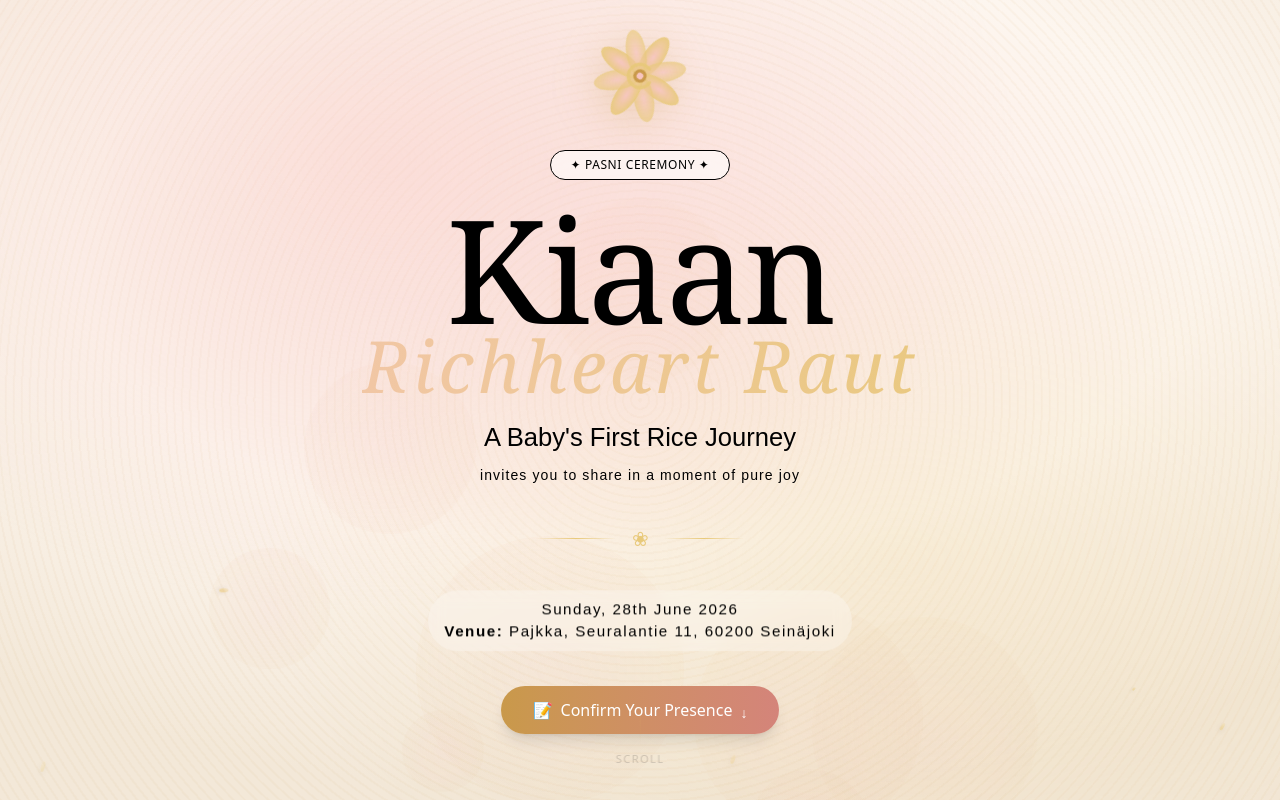
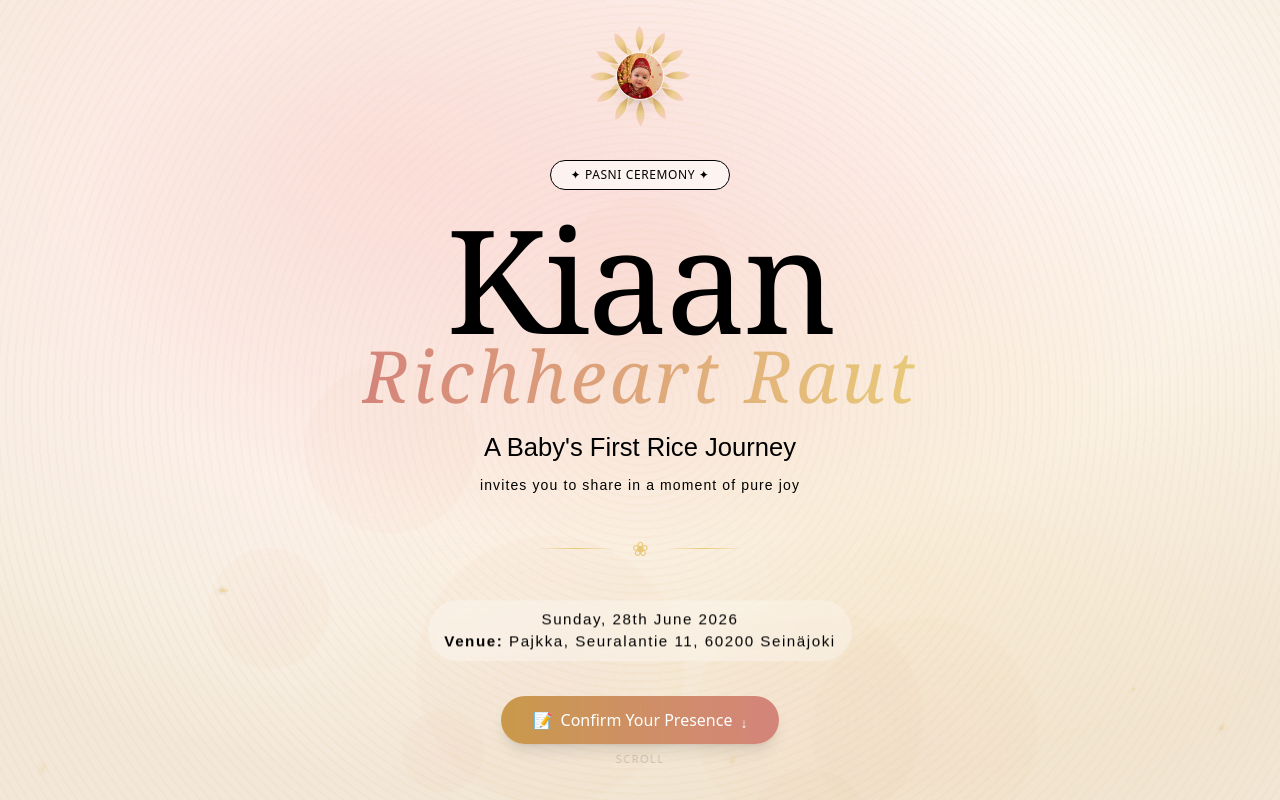
Before and after one commit to KiranNepali/kiaan-pasni, a Next.js app: page / in a window 1280 px wide. Shown: the top 800 px of the page. Built offline with nearby package versions, Linux system fonts and the light colour scheme.

Commit message:
hero changes

```diff
--- a/components/hero/HeroSection.tsx
+++ b/components/hero/HeroSection.tsx
@@ -51,7 +51,10 @@ export const HeroSection: React.FC = () => {
       </div>
 
       <div className="w-full flex justify-center items-center flex-col -mt-1.5 md:-mt-10">
-        <motion.div style={{ y: lotusY }} className="relative z-10 mb-6 flex justify-center items-center">
+        <motion.div
+          style={{ y: lotusY }}
+          className="relative z-10 mb-6 flex justify-center items-center"
+        >
           <LotusIcon />
         </motion.div>
 
@@ -80,18 +83,21 @@ export const HeroSection: React.FC = () => {
         >
           Kiaan
           <motion.span
-            animate={{ backgroundPosition: ["0% 50%", "100% 50%", "0% 50%"] }}
-            transition={{ duration: 3, repeat: Infinity, ease: "easeInOut" }}
+            animate={{
+              // scale: [1, 1, 1],
+              backgroundPosition: ["0% 50%", "100% 50%", "0% 50%"],
+            }}
+            transition={{ duration: 2, repeat: Infinity, ease: "easeInOut" }}
             className="block italic text-[clamp(2rem,6vw,4.5rem)] tracking-wider font-light bg-clip-text text-transparent"
             style={{
-              backgroundImage: "linear-gradient(to right, #f7c5c0, #e8c97a)",
+              backgroundImage:
+                "linear-gradient(to right, #d4847a, #e8c97a, #d4847a)",
               backgroundSize: "200% auto",
             }}
           >
             Richheart Raut
           </motion.span>
         </motion.h1>
-
         <motion.p
           initial={{ opacity: 0, y: 30 }}
           animate={{ opacity: 1, y: 0 }}
@@ -113,7 +119,7 @@ export const HeroSection: React.FC = () => {
             duration: 1,
             ease: [0.68, -0.55, 0.265, 1.55],
           }}
-          className="relative z-10 text-sm text-text-light tracking-[0.08em]"
+          className="relative z-10 text-sm  tracking-[0.08em]"
         >
           invites you to share in a moment of pure joy
         </motion.p>
--- a/components/hero/LotusIcon.tsx
+++ b/components/hero/LotusIcon.tsx
@@ -3,58 +3,120 @@
 
 import React from 'react';
 import { motion } from 'framer-motion';
+import Image from 'next/image';
 
 export const LotusIcon: React.FC = () => {
   return (
     <motion.div
+      // animate={{
+      //   y: [0, -5, 0],
+      // }}
+      // transition={{
+      //   duration: 3,
+      //   repeat: Infinity,
+      //   ease: "easeInOut"
+      // }}
+      className="relative"
+      style={{ width: "120px", height: "120px" }}
+    >
+      {/* Rotating outer petals */}
+      <motion.div
         animate={{ rotate: 360 }}
-      transition={{ duration: 20, repeat: Infinity, ease: "linear" }}
-      className="drop-shadow-lg"
-      style={{ filter: "drop-shadow(0 8px 20px rgba(201,153,74,0.3))" }}
+        transition={{ duration: 12, repeat: Infinity, ease: "linear" }}
+        className="absolute inset-0"
       >
-      <svg
-        width="100"
-        height="100"
-        viewBox="0 10 120 120"
-        fill="none"
-        overflow="visible"
-        xmlns="http://www.w3.org/2000/svg"
-      >
+        <svg width="120" height="120" viewBox="0 0 120 120" fill="none">
           <defs>
-          <radialGradient id="lg1" cx="50%" cy="50%" r="50%">
+            <linearGradient id="petalGrad" x1="0%" y1="0%" x2="0%" y2="100%">
               <stop offset="0%" stopColor="#f7c5c0" />
-            <stop offset="100%" stopColor="#e8c97a" />
-          </radialGradient>
+              <stop offset="50%" stopColor="#e8c97a" />
+              <stop offset="100%" stopColor="#c9994a" />
+            </linearGradient>
           </defs>
 
-        {[0, 45, 90, 135, 180, 225, 270, 315].map((angle, idx) => (
-          <ellipse
-            key={angle}
-            cx="60"
-            cy="42"
-            rx="12"
-            ry="28"
-            fill="url(#lg1)"
-            opacity={idx % 2 === 0 ? 0.9 : 0.7}
-            transform={`rotate(${angle} 60 70)`}
+          <g transform="translate(60, 60)">
+            {[...Array(12)].map((_, i) => (
+              <path
+                key={i}
+                d="M0 -25 Q-8 -40 0 -50 Q8 -40 0 -25"
+                fill="url(#petalGrad)"
+                opacity={0.8}
+                transform={`rotate(${i * 30})`}
               />
             ))}
+          </g>
+        </svg>
+      </motion.div>
 
-        <circle
-          cx="60"
-          cy="70"
-          r="14"
-          fill="none"
-          stroke="#e8c97a"
-          strokeWidth="4"
-          strokeDasharray="70 40"
-          strokeLinecap="round"
-          opacity=".9"
+      {/* Rotating inner petals (opposite direction) */}
+      <motion.div
+        animate={{ rotate: -360 }}
+        transition={{ duration: 18, repeat: Infinity, ease: "linear" }}
+        className="absolute inset-0"
+      >
+        <svg width="120" height="120" viewBox="0 0 120 120" fill="none">
+          <g transform="translate(60, 60)">
+            {[...Array(8)].map((_, i) => (
+              <path
+                key={i}
+                d="M0 -15 Q-5 -25 0 -32 Q5 -25 0 -15"
+                fill="#e8c97a"
+                opacity={0.6}
+                transform={`rotate(${i * 45 + 15})`}
+              />
+            ))}
+          </g>
+        </svg>
+      </motion.div>
+
+      {/* Floating sparkles */}
+      {/* {[...Array(6)].map((_, i) => (
+        <motion.div
+          key={`sparkle-${i}`}
+          animate={{
+            y: [0, -20, 0],
+            x: [0, (i % 2 === 0 ? 15 : -15), 0],
+            opacity: [0, 1, 0],
+            scale: [0, 1, 0]
+          }}
+          transition={{
+            duration: 3,
+            delay: i * 0.5,
+            repeat: Infinity,
+            ease: "easeInOut"
+          }}
+          className="absolute text-yellow-300 text-sm"
+          style={{
+            left: "50%",
+            top: "50%",
+            transform: `rotate(${i * 60}deg) translateY(-55px)`
+          }}
+        >
+          ✨
+        </motion.div>
+      ))} */}
+
+      {/* Center circle with baby image - no black border */}
+      <div className="absolute inset-0 flex items-center justify-center">
+        <div className="relative">
+          {/* Glowing ring */}
+          <motion.div
+            animate={{ scale: [1, 1.1, 1], opacity: [0.4, 0.7, 0.4] }}
+            transition={{ duration: 2, repeat: Infinity }}
+            className="absolute -inset-2 rounded-full bg-gradient-to-r from-gold/40 to-rose/30 blur-md"
           />
 
-        <circle cx="60" cy="70" r="8" fill="#c9994a" />
-        <circle cx="60" cy="70" r="4" fill="#f7c5c0" />
-      </svg>
+          {/* Image circle - transparent background */}
+          <div className="relative w-12 h-12 rounded-full border border-white/50 overflow-hidden shadow-lg bg-transparent">
+            <Image
+              src="/img2.jpg"
+              alt="Kiaan"
+              fill
+              className="object-cover"
+            />
+          </div>
+        </div>
+      </div>
     </motion.div>
   );
 };
```
Lines whose indentation alone changed are shown as unchanged.
